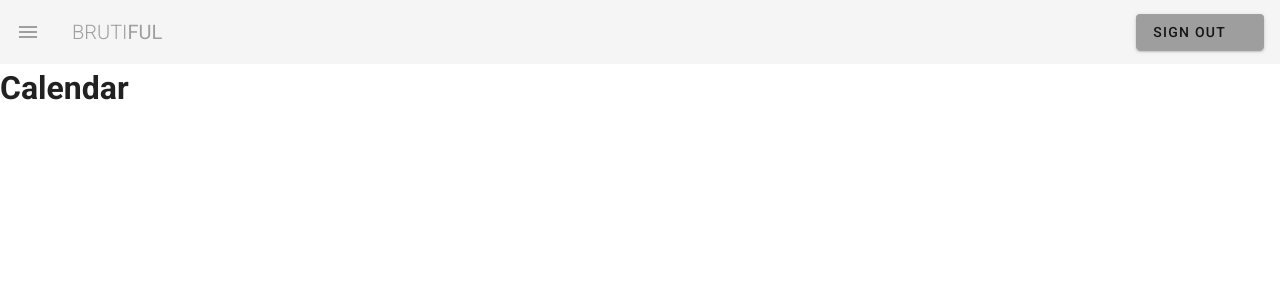
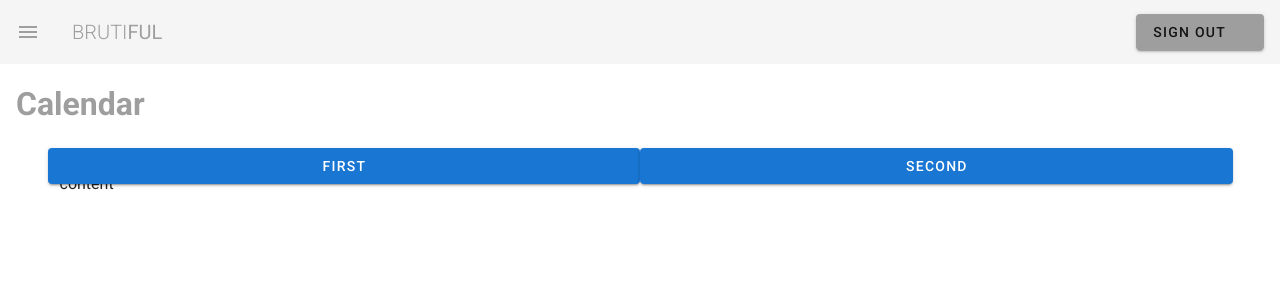
Before and after one commit to HightMike/vuetifyTraining, a Vue app: page / in a window 1280 px wide. Shown: the top 300 px of the page. Built offline with nearby package versions, Linux system fonts and the light colour scheme.

Commit message:
add flex grid

```diff
--- a/src/App.vue
+++ b/src/App.vue
@@ -3,7 +3,7 @@
 <!--    <cNavbar/>-->
 <!--    <secondNavbar/>-->
     <Navbar></Navbar>
-    <v-content>
+    <v-content class="mx-4 my-4">
       <router-view></router-view>
     </v-content>
   </v-app>
--- a/src/views/Balance.vue
+++ b/src/views/Balance.vue
@@ -1,6 +1,6 @@
 <template>
     <div class="balance">
-        <h1>Balance</h1>
+        <h1 class="subheading grey--text">Balance</h1>
     </div>
 </template>
 
--- a/src/views/Bids.vue
+++ b/src/views/Bids.vue
@@ -1,6 +1,6 @@
 <template>
     <div class="bids">
-        <h1>Bids</h1>
+        <h1 class="subheading grey--text">Bids</h1>
     </div>
 </template>
 
--- a/src/views/Calendar.vue
+++ b/src/views/Calendar.vue
@@ -1,6 +1,18 @@
 <template>
     <div class="calendar">
-        <h1>Calendar</h1>
+        <h1 class="subheading grey--text">Calendar</h1>
+
+        <v-container class="my-5">
+            <v-layout row>
+                <v-flex xs12 md6>
+                    <v-btn outline block class="primary">first</v-btn>
+                </v-flex>
+                <v-flex xs12 md6>
+                    <v-btn outline block class="primary">second</v-btn>
+                </v-flex>
+            </v-layout>
+            content
+        </v-container>
     </div>
 </template>
 
--- a/src/views/Profile.vue
+++ b/src/views/Profile.vue
@@ -1,6 +1,6 @@
 <template>
     <div class="profile">
-        <h1>Profle</h1>
+        <h1 class="subheading grey--text">Profle</h1>
     </div>
 </template>
 
--- a/src/views/Scheduler.vue
+++ b/src/views/Scheduler.vue
@@ -1,6 +1,6 @@
 <template>
     <div class="scheduler">
-        <h1>Scheduler</h1>
+        <h1 class="subheading grey--text">Scheduler</h1>
     </div>
 </template>
 
--- a/src/views/Statistic.vue
+++ b/src/views/Statistic.vue
@@ -1,6 +1,6 @@
 <template>
     <div class="statistic">
-        <h1>Statistic</h1>
+        <h1 class="subheading grey--text">Statistic</h1>
     </div>
 </template>
 
```
